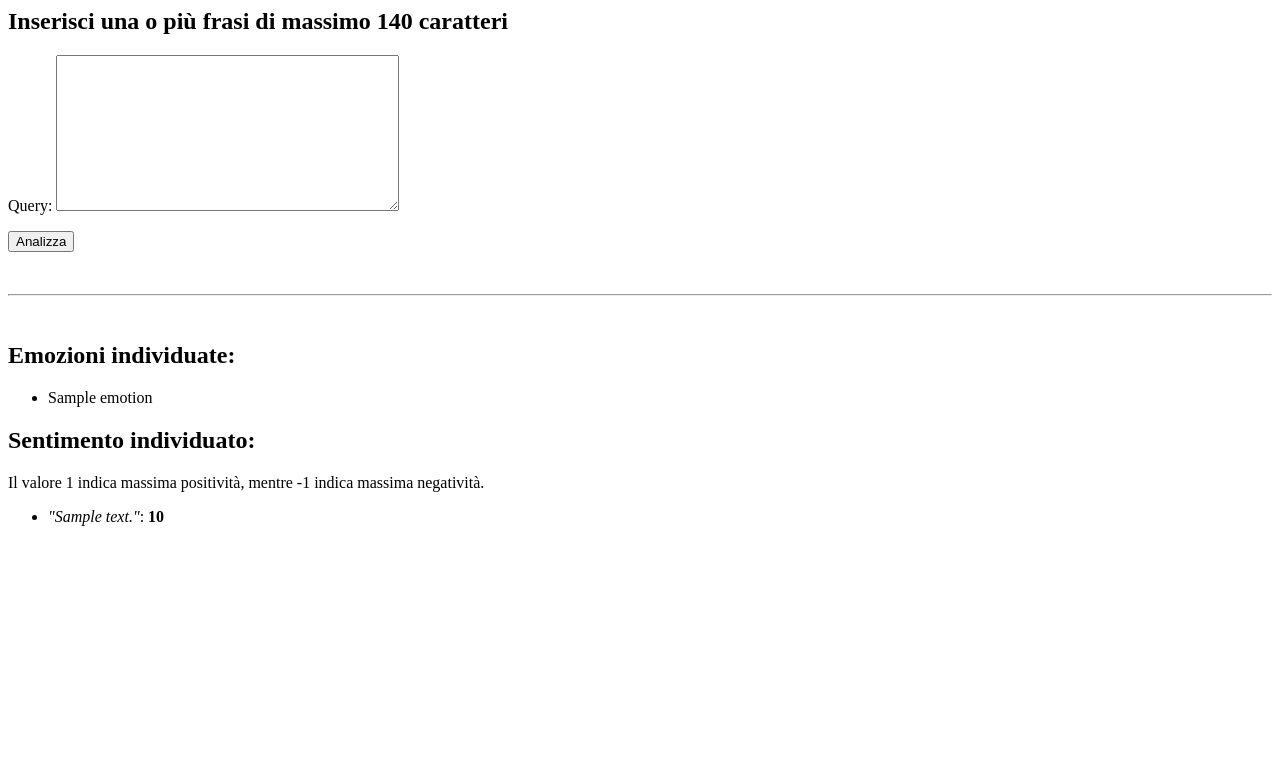
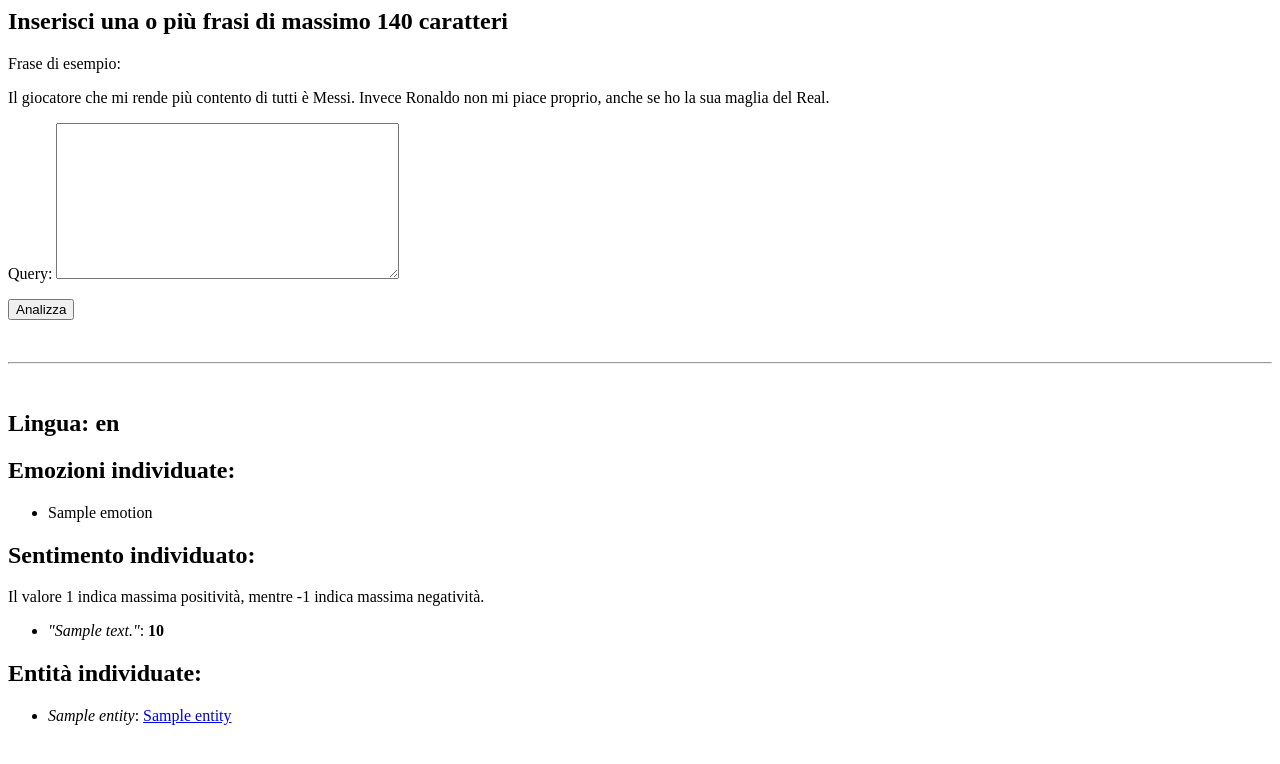
Before and after one commit to dosdos/emozioni, a Django app: template templates/home.html in a window 1280 px wide. Shown: the top 764 px of the page. Run offline with Django 3.2, Linux system fonts and the light colour scheme; tables that the repository leaves empty hold one stand-in row (values such as "Sample post"); the template is opened without the code that fills it: values that come from a table or form of the project are taken from there, most other values are stand-ins (such as "Sample title", 1, 10 or a date in 2020).

Commit message:
Add more info to homepage template

```diff
--- a/templates/home.html
+++ b/templates/home.html
@@ -1,4 +1,6 @@
 <h2>Inserisci una o pi&ugrave; frasi di massimo 140 caratteri</h2>
+<p>Frase di esempio:</p>
+<p>Il giocatore che mi rende più contento di tutti è Messi. Invece Ronaldo non mi piace proprio, anche se ho la sua maglia del Real.</p>
 <form action="{% url 'home' %}" method="POST">
     {{ form.as_p }}
     {% csrf_token %}
@@ -8,12 +10,14 @@
 <hr>
 <br>
 {% if analysis %}
+    <h2> Lingua: <b>{{ analysis.language }}</b></h2>
     <h2> Emozioni individuate: </h2>
     <ul>
         {% for emotion in analysis.emotions %}
             <li>{{ emotion }}</li>
+        {% empty %}
+            <li>-</li>
         {% endfor %}
-
     </ul>
     <h2> Sentimento individuato: </h2>
     <p>Il valore 1 indica massima positivit&agrave;, mentre -1 indica massima negativit&agrave;.</p>
@@ -22,4 +26,12 @@
             <li><i>"{{ sentence.text.content }}"</i>: <b>{{ sentence.sentiment.score }}</b></li>
         {% endfor %}
     </ul>
+    {% if analysis.entities %}
+        <h2> Entit&agrave; individuate: </h2>
+        <ul>
+            {% for entity in analysis.entities %}
+                <li><i>{{ entity.name_type }}</i>: {% if entity.wiki_url %} <a target="_blank" href="{{ entity.wiki_url }}">{{ entity.name }}</a> {% else %} {{ entity.name }} {% endif %} </li>
+            {% endfor %}
+        </ul>
+    {% endif %}
 {% endif %}
```
